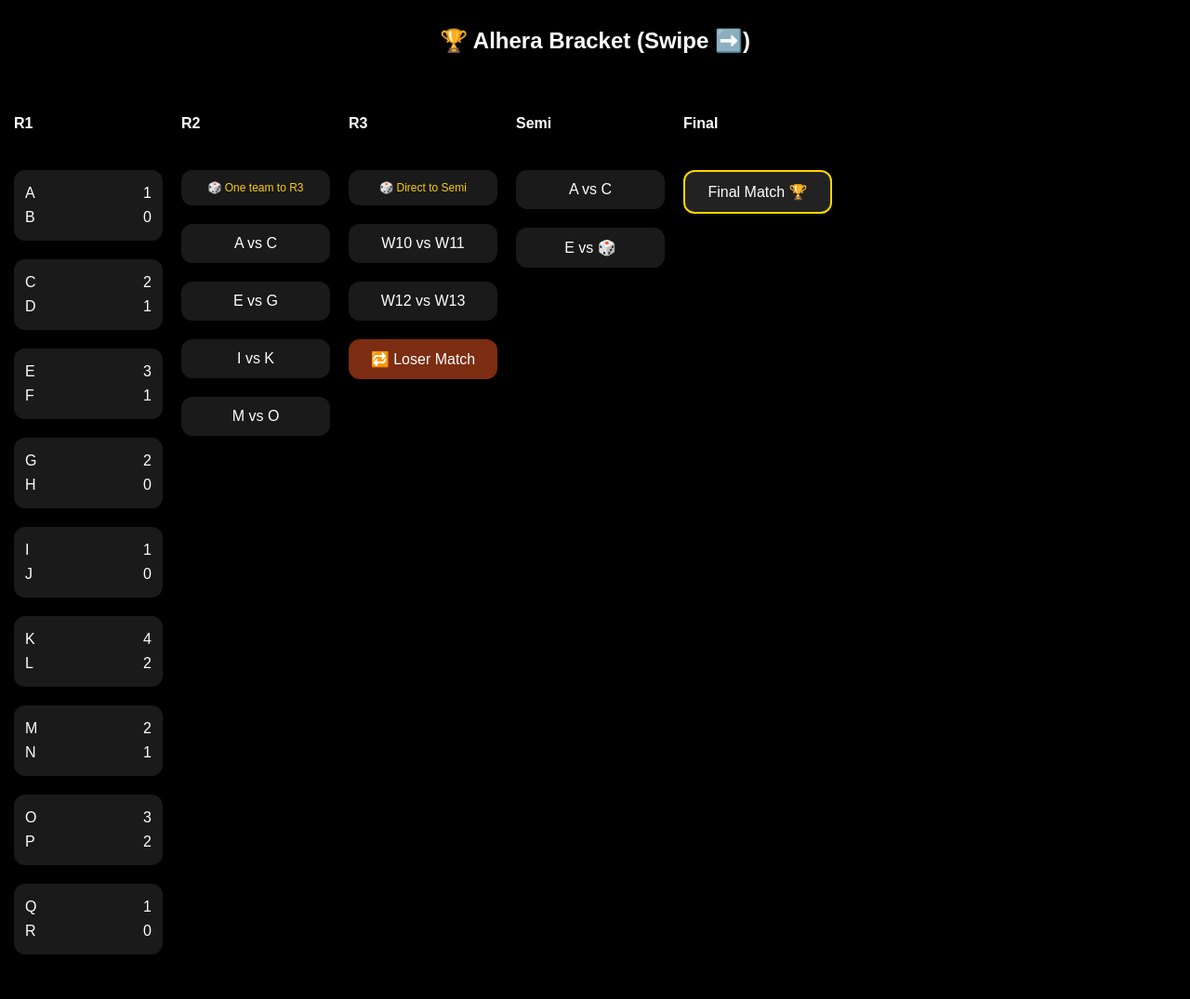
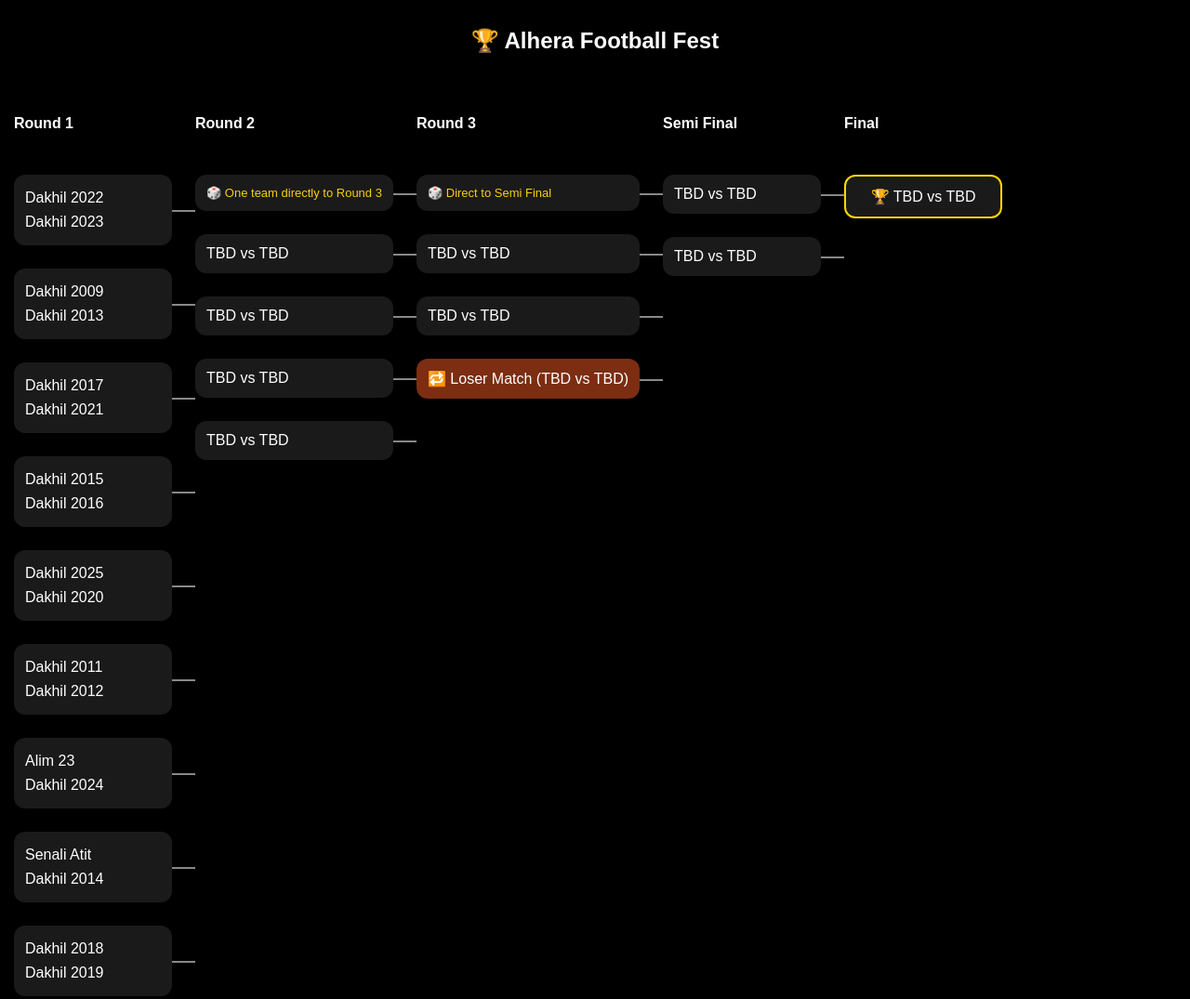
Before and after one commit to mustafaroshid-hub/Knockout-, a plain HTML site: page index.html in a window 1280 px wide. Shown: the whole page at 93% size. Before the commit the page ends 1042 px from the top, so only its background shows below. Drawn offline with Linux system fonts and the light colour scheme.

Commit message:
Refactor HTML structure and update styles

```diff
--- a/index.html
+++ b/index.html
@@ -1,57 +1,192 @@
-<!DOCTYPE html><html lang="en">
+<!DOCTYPE html>
+<html>
 <head>
-<meta charset="UTF-8">
 <meta name="viewport" content="width=device-width, initial-scale=1.0">
-<title>Mobile Bracket</title>
+<title>Alhera Bracket</title>
+
 <style>
-body{margin:0;background:#000;color:#fff;font-family:Arial;}
-h2{text-align:center;padding:10px}/* scroll container */ .bracket{ display:flex; gap:20px; overflow-x:auto; padding:15px; }
+body{
+  margin:0;
+  background:#000;
+  color:#fff;
+  font-family:Arial;
+}
 
-.round{ display:flex; flex-direction:column; gap:20px; min-width:160px; }
+h2{
+  text-align:center;
+  padding:10px;
+}
 
-.match{ background:#1a1a1a; padding:12px; border-radius:12px; text-align:center; }
+/* Scrollable bracket */
+.bracket{
+  display:flex;
+  gap:25px;
+  overflow-x:auto;
+  padding:15px;
+}
 
-.team{ display:flex; justify-content:space-between; padding:4px 0; }
+/* Each round */
+.round{
+  display:flex;
+  flex-direction:column;
+  gap:25px;
+  min-width:170px;
+}
 
-.final{ border:2px solid gold; background:#222; }
+/* Match card */
+.match{
+  background:#1a1a1a;
+  padding:12px;
+  border-radius:12px;
+  position:relative;
+}
 
-.lottery{ color:#facc15; font-size:12px; }
+.team{
+  display:flex;
+  justify-content:space-between;
+  padding:4px 0;
+}
 
-.loser{ background:#7c2d12; }
+/* Connector line */
+.match::after{
+  content:"";
+  position:absolute;
+  right:-25px;
+  top:50%;
+  width:25px;
+  height:2px;
+  background:#888;
+}
 
-/* mobile tweaks */ @media (max-width:600px){ .round{min-width:140px} .match{font-size:14px} } </style>
+/* Last round no line */
+.round:last-child .match::after{
+  display:none;
+}
+
+/* Special styles */
+.lottery{
+  color:#facc15;
+  font-size:13px;
+}
+
+.loser{
+  background:#7c2d12;
+}
+
+.final{
+  border:2px solid gold;
+  text-align:center;
+}
+
+/* Mobile tweak */
+@media(max-width:600px){
+  .round{min-width:150px}
+  .match{font-size:14px}
+}
+</style>
 
 </head>
-<body><h2>🏆 Alhera Bracket (Swipe ➡️)</h2><div class="bracket"><!-- ROUND 1 --><div class="round">
-<h4>R1</h4>
-<div class="match"><div class="team">A <span>1</span></div><div class="team">B <span>0</span></div></div>
-<div class="match"><div class="team">C <span>2</span></div><div class="team">D <span>1</span></div></div>
-<div class="match"><div class="team">E <span>3</span></div><div class="team">F <span>1</span></div></div>
-<div class="match"><div class="team">G <span>2</span></div><div class="team">H <span>0</span></div></div>
-<div class="match"><div class="team">I <span>1</span></div><div class="team">J <span>0</span></div></div>
-<div class="match"><div class="team">K <span>4</span></div><div class="team">L <span>2</span></div></div>
-<div class="match"><div class="team">M <span>2</span></div><div class="team">N <span>1</span></div></div>
-<div class="match"><div class="team">O <span>3</span></div><div class="team">P <span>2</span></div></div>
-<div class="match"><div class="team">Q <span>1</span></div><div class="team">R <span>0</span></div></div>
-</div><!-- ROUND 2 --><div class="round">
-<h4>R2</h4>
-<div class="match lottery">🎲 One team to R3</div>
-<div class="match">A vs C</div>
-<div class="match">E vs G</div>
-<div class="match">I vs K</div>
-<div class="match">M vs O</div>
-</div><!-- ROUND 3 --><div class="round">
-<h4>R3</h4>
-<div class="match lottery">🎲 Direct to Semi</div>
-<div class="match">W10 vs W11</div>
-<div class="match">W12 vs W13</div>
-<div class="match loser">🔁 Loser Match</div>
-</div><!-- SEMI --><div class="round">
-<h4>Semi</h4>
-<div class="match">A vs C</div>
-<div class="match">E vs 🎲</div>
-</div><!-- FINAL --><div class="round">
+<body>
+
+<h2>🏆 Alhera Football Fest</h2>
+
+<div class="bracket">
+
+<!-- ROUND 1 -->
+<div class="round">
+<h4>Round 1</h4>
+
+<div class="match">
+  <div class="team">Dakhil 2022</div>
+  <div class="team">Dakhil 2023</div>
+</div>
+
+<div class="match">
+  <div class="team">Dakhil 2009</div>
+  <div class="team">Dakhil 2013</div>
+</div>
+
+<div class="match">
+  <div class="team">Dakhil 2017</div>
+  <div class="team">Dakhil 2021</div>
+</div>
+
+<div class="match">
+  <div class="team">Dakhil 2015</div>
+  <div class="team">Dakhil 2016</div>
+</div>
+
+<div class="match">
+  <div class="team">Dakhil 2025</div>
+  <div class="team">Dakhil 2020</div>
+</div>
+
+<div class="match">
+  <div class="team">Dakhil 2011</div>
+  <div class="team">Dakhil 2012</div>
+</div>
+
+<div class="match">
+  <div class="team">Alim 23</div>
+  <div class="team">Dakhil 2024</div>
+</div>
+
+<div class="match">
+  <div class="team">Senali Atit</div>
+  <div class="team">Dakhil 2014</div>
+</div>
+
+<div class="match">
+  <div class="team">Dakhil 2018</div>
+  <div class="team">Dakhil 2019</div>
+</div>
+
+</div>
+
+<!-- ROUND 2 -->
+<div class="round">
+<h4>Round 2</h4>
+
+<div class="match lottery">🎲 One team directly to Round 3</div>
+
+<div class="match">TBD vs TBD</div>
+<div class="match">TBD vs TBD</div>
+<div class="match">TBD vs TBD</div>
+<div class="match">TBD vs TBD</div>
+
+</div>
+
+<!-- ROUND 3 -->
+<div class="round">
+<h4>Round 3</h4>
+
+<div class="match lottery">🎲 Direct to Semi Final</div>
+
+<div class="match">TBD vs TBD</div>
+<div class="match">TBD vs TBD</div>
+
+<div class="match loser">🔁 Loser Match (TBD vs TBD)</div>
+
+</div>
+
+<!-- SEMI -->
+<div class="round">
+<h4>Semi Final</h4>
+
+<div class="match">TBD vs TBD</div>
+<div class="match">TBD vs TBD</div>
+
+</div>
+
+<!-- FINAL -->
+<div class="round">
 <h4>Final</h4>
-<div class="match final">Final Match 🏆</div>
-</div></div></body>
+
+<div class="match final">🏆 TBD vs TBD</div>
+
+</div>
+
+</div>
+
+</body>
 </html>
```
